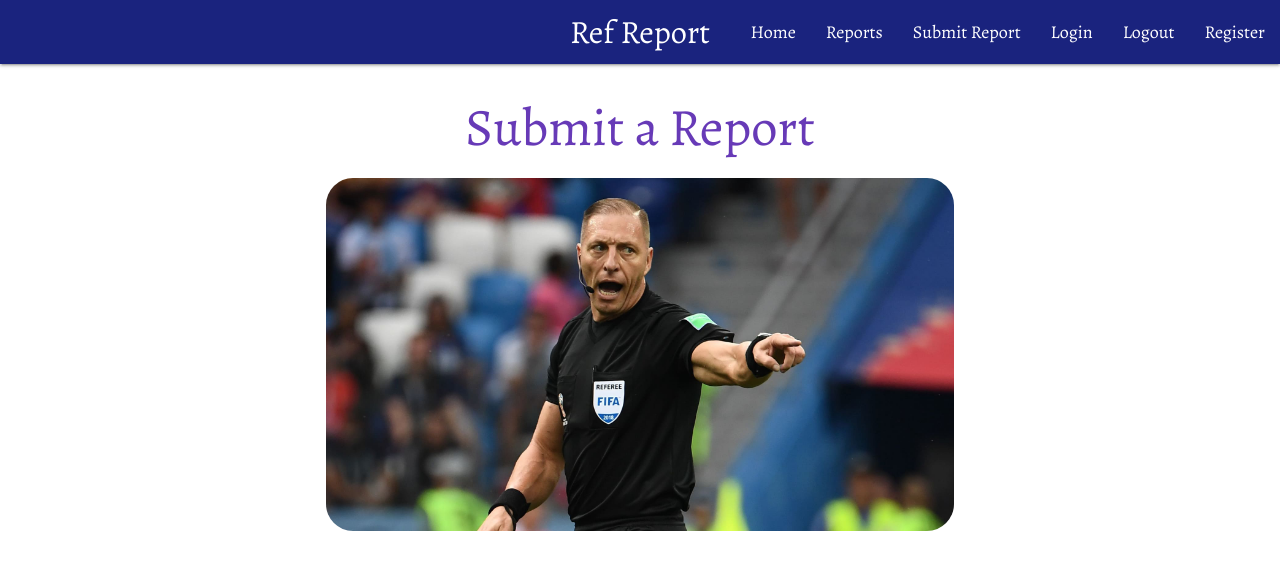
After one commit to adamparker75/Ref_Report, a Flask app: page /submit_report in a window 1280 px wide. The commit adds this page. Shown: the top 570 px of the page. Run offline with Flask 2, Linux system fonts and the light colour scheme; some libraries are stand-ins or nearby versions.

Commit message:
Created submit report page and app route in app.py file, uploaded image to display on the page

```diff
--- a/app.py
+++ b/app.py
@@ -91,6 +91,11 @@ def logout():
     return redirect(url_for("login"))
 
 
+@app.route("/submit_report")
+def submit_report():
+    return render_template("/submit_report.html")
+
+
 if __name__ == "__main__":
     app.run(host=os.environ.get("IP"),
             port=int(os.environ.get("PORT")),
--- a/templates/base.html
+++ b/templates/base.html
@@ -20,7 +20,7 @@
       <ul class="right hide-on-med-and-down">
             <li><a href="{{ url_for('index') }}">Home</a></li>
             <li><a href="{{ url_for('get_reports') }}">Reports</a></li>
-            <li><a href="#">Submit Report</a></li>
+            <li><a href="{{ url_for('submit_report') }}">Submit Report</a></li>
             <li><a href="{{ url_for('login') }}">Login</a></li>
             <li><a href="{{ url_for('logout') }}">Logout</a></li>
             <li><a href="{{ url_for('register') }}">Register</a></li>
@@ -32,7 +32,7 @@
     <h4 class="center-align indigo-text text-darken-4">Ref Report</h4>
             <li><a href="{{ url_for('index') }}">Home</a></li>
             <li><a href="{{ url_for('get_reports') }}">Reports</a></li>
-            <li><a href="#">Submit Report</a></li>
+            <li><a href="{{ url_for('submit_report') }}">Submit Report</a></li>
             <li><a href="{{ url_for('login') }}">Login</a></li>
             <li><a href="{{ url_for('logout') }}">Logout</a></li>
             <li><a href="{{ url_for('register') }}">Register</a></li>
--- /dev/null
+++ b/templates/submit_report.html
@@ -0,0 +1,14 @@
+{% extends "base.html" %}
+{% block content %}
+<section class="container">
+
+<h3 class="center-align deep-purple-text darken-1">Submit a Report</h3>
+
+	<div class="col s12">
+        <p>
+		<img src="{{ url_for('static', filename='images/referee-submit.jpg') }}" class="responsive-img referee-image" alt="">
+        </p>
+    </div>
+
+</section>
+{% endblock %}
```
Also changed, not shown: static/images/referee-submit.jpg (added), submit_report.html (added).
